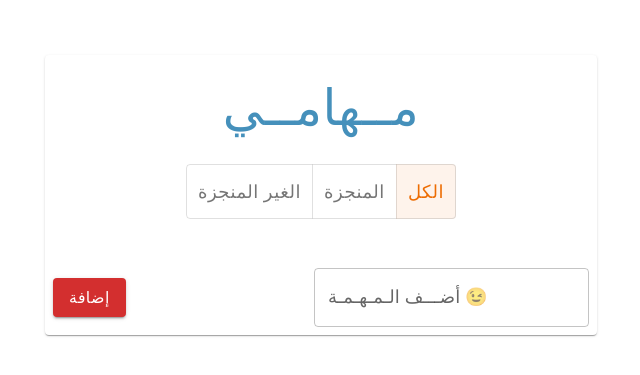
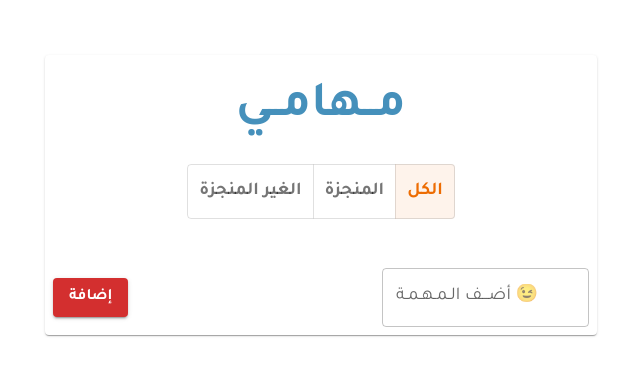
Before and after one commit to TahaAbdoo/TodoList, a React (Vite) app: page / in a window 1280 px wide. Shown: the part 205-580 px from the top of the page, without its empty margins (319-959 px from the left). Built offline with nearby package versions, Linux system fonts and the light colour scheme.

Commit message:
Change The Font From Original To Tajwal Font

```diff
--- a/src/App.css
+++ b/src/App.css
@@ -182,45 +182,4 @@
     border-right-color: var(--border);
   }
 }
-@import url('https://fonts.googleapis.com/css2?family=Readex+Pro:wght@160..700&family=Tajawal:wght@200;300;400;500;700;800;900&display=swap');
-.tajawal-extralight {
-  font-family: "Tajawal", sans-serif;
-  font-weight: 200;
-  font-style: normal;
-}
-
-.tajawal-light {
-  font-family: "Tajawal", sans-serif;
-  font-weight: 300;
-  font-style: normal;
-}
-
-.tajawal-regular {
-  font-family: "Tajawal", sans-serif;
-  font-weight: 400;
-  font-style: normal;
-}
-
-.tajawal-medium {
-  font-family: "Tajawal", sans-serif;
-  font-weight: 500;
-  font-style: normal;
-}
-
-.tajawal-bold {
-  font-family: "Tajawal", sans-serif;
-  font-weight: 700;
-  font-style: normal;
-}
-
-.tajawal-extrabold {
-  font-family: "Tajawal", sans-serif;
-  font-weight: 800;
-  font-style: normal;
-}
-
-.tajawal-black {
-  font-family: "Tajawal", sans-serif;
-  font-weight: 900;
-  font-style: normal;
-}
+/* تعريفات الخط انتقلت إلى src/styles/fonts.css كمصدر وحيد */
--- a/src/Components/Todo/Todo.css
+++ b/src/Components/Todo/Todo.css
@@ -1,45 +1,4 @@
-@import url('https://fonts.googleapis.com/css2?family=Readex+Pro:wght@160..700&family=Tajawal:wght@200;300;400;500;700;800;900&display=swap');
-.tajawal-extralight {
-  font-family: "Tajawal", sans-serif;
-  font-weight: 200;
-  font-style: normal;
-}
-
-.tajawal-light {
-  font-family: "Tajawal", sans-serif;
-  font-weight: 300;
-  font-style: normal;
-}
-
-.tajawal-regular {
-  font-family: "Tajawal", sans-serif;
-  font-weight: 400;
-  font-style: normal;
-}
-
-.tajawal-medium {
-  font-family: "Tajawal", sans-serif;
-  font-weight: 500;
-  font-style: normal;
-}
-
-.tajawal-bold {
-  font-family: "Tajawal", sans-serif;
-  font-weight: 700;
-  font-style: normal;
-}
-
-.tajawal-extrabold {
-  font-family: "Tajawal", sans-serif;
-  font-weight: 800;
-  font-style: normal;
-}
-
-.tajawal-black {
-  font-family: "Tajawal", sans-serif;
-  font-weight: 900;
-  font-style: normal;
-}
+/* تعريفات الخط انتقلت إلى src/styles/fonts.css كمصدر وحيد */
 .DeleteIcon:hover{
   color:#ff0000;
   transition: 0.4s;
--- a/src/main.jsx
+++ b/src/main.jsx
@@ -1,11 +1,28 @@
 import { StrictMode } from "react";
 import { createRoot } from "react-dom/client";
+import { ThemeProvider, createTheme } from "@mui/material/styles";
+import { StyledEngineProvider } from "@mui/material/styles";
+import CssBaseline from "@mui/material/CssBaseline";
 import "./index.css";
 import "./styles/fonts.css";
 import App from "./App.jsx";
 
+// ثيم عام يجعل Tajawal الخط الافتراضي لكل مكونات MUI
+// (يحل مشكلة تجاهل className بسبب أولوية ستايلات MUI المحقونة ديناميكيًا)
+const theme = createTheme({
+  typography: {
+    fontFamily: '"Tajawal", sans-serif',
+  },
+  direction: "rtl",
+});
+
 createRoot(document.getElementById("root")).render(
   <StrictMode>
-    <App />
+    {/* injectFirst: يضع ستايلات MUI أولًا في <head>، فتصبح كلاساتك (tajawal-bold ...) لها الأولوية عند الحاجة للتخصيص اليدوي */}
+    <StyledEngineProvider injectFirst>
+      <ThemeProvider theme={theme}>
+        <App />
+      </ThemeProvider>
+    </StyledEngineProvider>
   </StrictMode>,
 );
--- a/src/styles/fonts.css
+++ b/src/styles/fonts.css
@@ -1,62 +1,52 @@
+/* مصدر واحد فقط لتعريف خطوط المشروع - لا تستورد خطوط من ملفات أخرى */
+
+/* خط Tajawal (عربي) - من Google Fonts، display=swap يمنع اختفاء النص أثناء التحميل */
+@import url('https://fonts.googleapis.com/css2?family=Tajawal:wght@200;300;400;500;700;800;900&display=swap');
+
+/* خط Readex Pro المحلي (الملفات الموجودة فعليًا في src/Fonts) - اسم مستقل حتى لا يتعارض مع Tajawal */
 @font-face {
-  font-family: "Tajawal";
-  src: url("../fonts/Readex_Pro/static/ReadexPro-Bold.ttf") format("truetype");
+  font-family: "Readex Pro Local";
+  src: url("../Fonts/Readex_Pro/static/ReadexPro-ExtraLight.ttf") format("truetype");
+  font-weight: 200;
+  font-display: swap;
+}
+@font-face {
+  font-family: "Readex Pro Local";
+  src: url("../Fonts/Readex_Pro/static/ReadexPro-Light.ttf") format("truetype");
+  font-weight: 300;
+  font-display: swap;
+}
+@font-face {
+  font-family: "Readex Pro Local";
+  src: url("../Fonts/Readex_Pro/static/ReadexPro-Regular.ttf") format("truetype");
+  font-weight: 400;
+  font-display: swap;
+}
+@font-face {
+  font-family: "Readex Pro Local";
+  src: url("../Fonts/Readex_Pro/static/ReadexPro-Medium.ttf") format("truetype");
+  font-weight: 500;
+  font-display: swap;
+}
+@font-face {
+  font-family: "Readex Pro Local";
+  src: url("../Fonts/Readex_Pro/static/ReadexPro-SemiBold.ttf") format("truetype");
+  font-weight: 600;
+  font-display: swap;
+}
+@font-face {
+  font-family: "Readex Pro Local";
+  src: url("../Fonts/Readex_Pro/static/ReadexPro-Bold.ttf") format("truetype");
   font-weight: 700;
+  font-display: swap;
 }
 
-@font-face {
-  font-family: "Tajawal";
-  src: url("../fonts/Readex_Pro/static/ReadexPro-ExtraLight.ttf") format("truetype");
-  font-weight: 200;
-}
-
-@font-face {
-  font-family: "Tajawal";
-  src: url("../fonts/Readex_Pro/static/ReadexPro-Light.ttf") format("truetype");
-  font-weight: 300;
-}
-@font-face {
-  font-family: "Tajawal";
-  src: url("../fonts/Readex_Pro/static/ReadexPro-Medium.ttf") format("truetype");
-  font-weight: 500;
-}
-@font-face {
-  font-family: "Tajawal";
-  src: url("../fonts/Readex_Pro/static/ReadexPro-Regular.ttf") format("truetype");
-  font-weight: 400;
-}
-@font-face {
-  font-family: "Tajawal";
-  src: url("../fonts/Readex_Pro/static/ReadexPro-SemiBold.ttf") format("truetype");
-  font-weight: 600;
-}
-
-.tajawal {
-  font-family: "Tajawal", sans-serif;
-}
-
-.tajawal-bold {
-  font-family: "Tajawal", sans-serif;
-  font-weight: 700;
-}
-
-.tajawal-semibold {
-  font-family: "Tajawal", sans-serif;
-  font-weight: 600;
-}
-.tajawal-medium {
-  font-family: "Tajawal", sans-serif;
-  font-weight: 500;
-}
-.tajawal-Regular {
-  font-family: "Tajawal", sans-serif;
-  font-weight: 400;
-}
-.tajawal-Light {
-  font-family: "Tajawal", sans-serif;
-  font-weight: 300;
-}
-.tajawal-ExtraLight {
-  font-family: "Tajawal", sans-serif;
-  font-weight: 300;
-}
+/* كلاسات Tajawal - أسماء موحّدة بأحرف صغيرة فقط، استخدمها في أي مكوّن */
+.tajawal-extralight { font-family: "Tajawal", sans-serif; font-weight: 200; font-style: normal; }
+.tajawal-light       { font-family: "Tajawal", sans-serif; font-weight: 300; font-style: normal; }
+.tajawal-regular     { font-family: "Tajawal", sans-serif; font-weight: 400; font-style: normal; }
+.tajawal-medium      { font-family: "Tajawal", sans-serif; font-weight: 500; font-style: normal; }
+.tajawal-semibold    { font-family: "Tajawal", sans-serif; font-weight: 600; font-style: normal; }
+.tajawal-bold        { font-family: "Tajawal", sans-serif; font-weight: 700; font-style: normal; }
+.tajawal-extrabold   { font-family: "Tajawal", sans-serif; font-weight: 800; font-style: normal; }
+.tajawal-black       { font-family: "Tajawal", sans-serif; font-weight: 900; font-style: normal; }
```
Also changed, not shown: src/Components/Card/TodoCard.jsx (+0 -37 lines).
